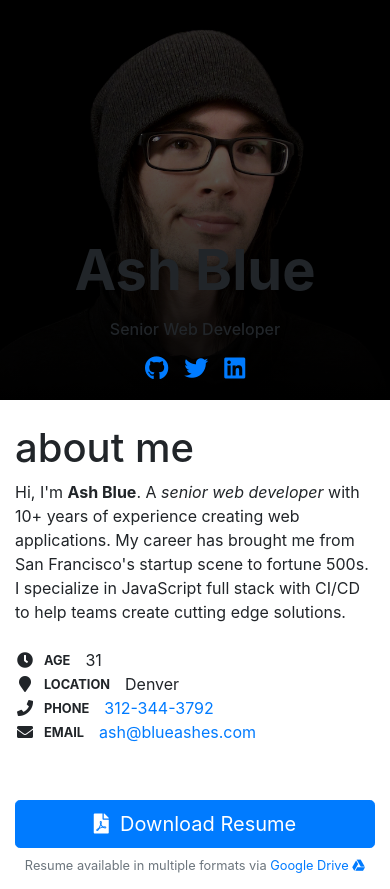
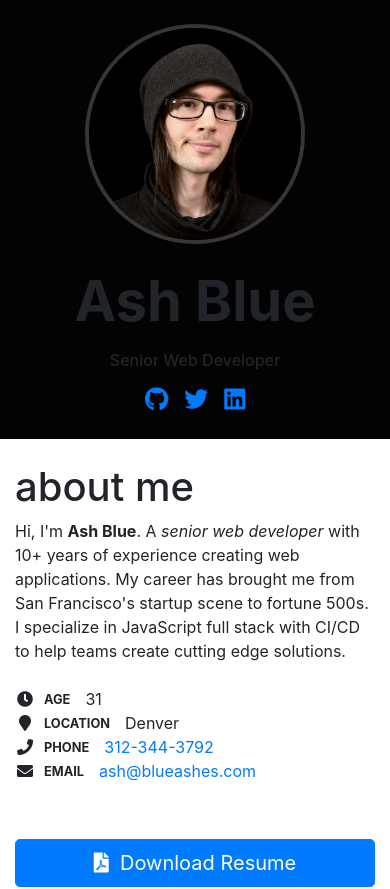
Before and after one commit to ashblue/web-development-resume, a Vue app: page / in a window 390 px wide. Shown: the top 889 px of the page. Built offline with nearby package versions, Linux system fonts and the light colour scheme.

Commit message:
Mobile view now uses a portrait circle

```diff
--- a/src/components/organisms/bio-cards/FullBleedBioCard.vue
+++ b/src/components/organisms/bio-cards/FullBleedBioCard.vue
@@ -1,8 +1,10 @@
 <template>
-  <div class="ab-o-mobile-bio-card">
-    <img class="ab-o-mobile-bio-card__background" src="./../../../assets/ash-blue-mobile.jpg" />
-    <div class="ab-o-mobile-bio-card__overlay"></div>
-    <who-am-i class="ab-o-mobile-bio-card__info"></who-am-i>
+  <div class="ab-o-full-bleed-bio-card">
+    <img
+      alt="Ash Blue"
+      class="ab-o-full-bleed-bio-card__portrait mx-auto mt-4 mb-4 d-block"
+      src="./../../../assets/ash-blue-mobile.jpg" />
+    <who-am-i class="ab-o-full-bleed-bio-card__info mb-4"></who-am-i>
   </div>
 </template>
 
@@ -18,28 +20,18 @@ export default {
 </script>
 
 <style scoped lang="scss">
-  .ab-o-mobile-bio-card {
-    &__overlay {
-      width: 100%;
-      height: 100%;
-      position: absolute;
-      top: 0;
-      left: 0;
-      background: linear-gradient(rgba(0, 0, 0, 0.4), rgba(0, 0, 0, 1));
-    }
+  @import "../../../styles/colors";
 
-    &__background {
-      width: 100%;
-      height: 100%;
+  .ab-o-full-bleed-bio-card {
+    background: $colorFullBleedBackground;
+
+    &__portrait {
+      $size: 220px;
+      width: $size;
+      height: $size;
       object-fit: cover;
-      position: absolute;
-    }
-
-    &__info {
-      position: absolute;
-      bottom: 0;
-      left: 0;
-      width: 100%;
+      border-radius: $size;
+      border: 4px solid lighten($colorFullBleedBackground, 20%);
     }
   }
 </style>
--- a/src/components/pages/Home.vue
+++ b/src/components/pages/Home.vue
@@ -36,11 +36,6 @@ export default {
     min-height: 100vh;
     flex-direction: column;
 
-    &__header {
-      position: relative;
-      height: 400px;
-    }
-
     &__content {
       flex: 1;
     }
--- a/src/styles/_colors.scss
+++ b/src/styles/_colors.scss
@@ -1,2 +1,3 @@
 $colorFooter: #ccc;
 $colorLargeScreenContainer: #ccc;
+$colorFullBleedBackground: #030303;
```
